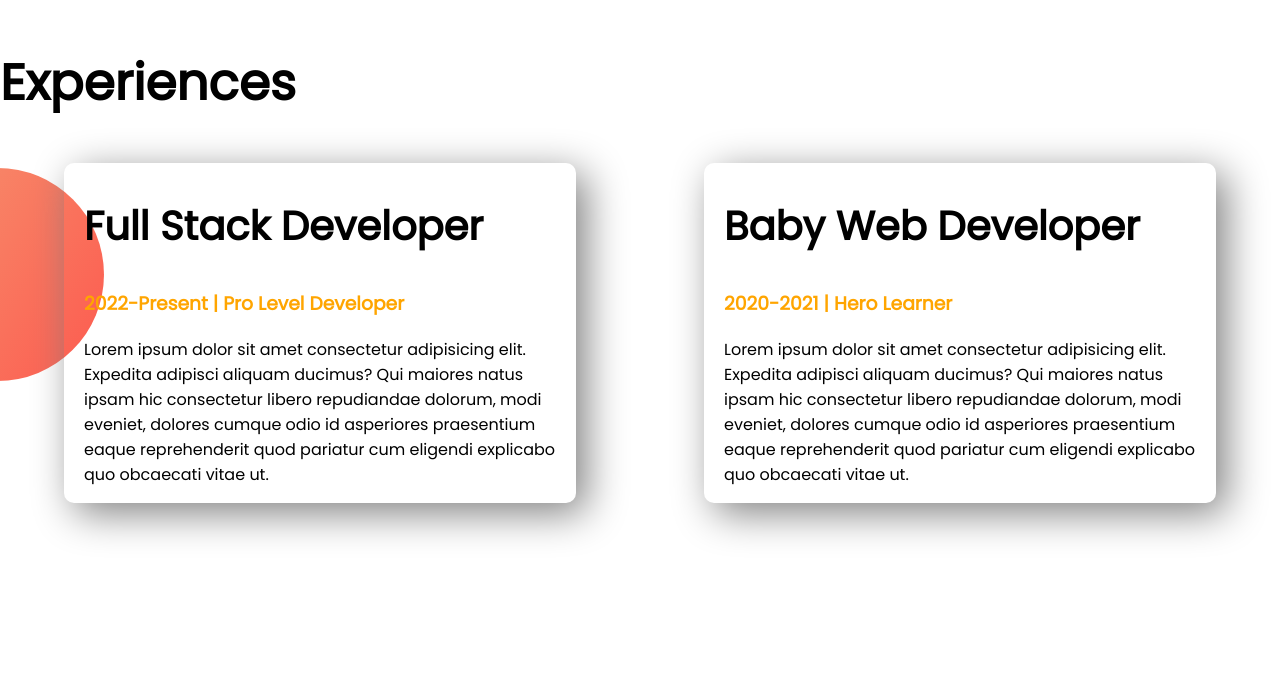
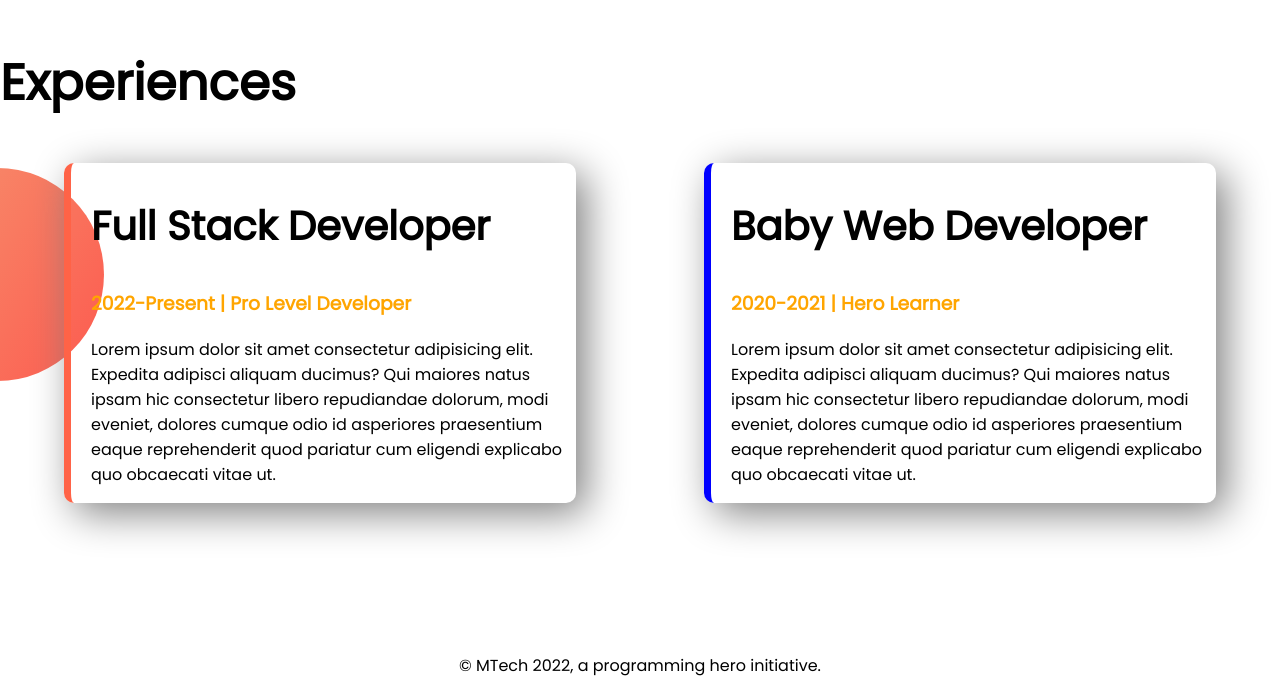
Before and after one commit to MorshedShafin/developer-portfolio, a plain HTML site: page index.html in a window 1280 px wide. Shown: the part 1228-1922 px from the top of the page. Before the commit the page ends 1881 px from the top, so only its background shows below. Drawn offline with Linux system fonts and the light colour scheme.

Commit message:
Finished

```diff
--- a/index.html
+++ b/index.html
@@ -73,7 +73,7 @@
 		<section class="experience-area">
 			<h1>Experiences</h1>
 			<div class="flexible-container">
-				<div class="experience-item">
+				<div id="full-stack-developer" class="experience-item">
 					<h2>Full Stack Developer</h2>
 					<h3 class="orange-color">
 						2022-Present | Pro Level Developer
@@ -87,7 +87,7 @@
 						quo obcaecati vitae ut.
 					</p>
 				</div>
-				<div class="experience-item">
+				<div id="hero-learner" class="experience-item">
 					<h2>Baby Web Developer</h2>
 					<h3 class="orange-color">2020-2021 | Hero Learner</h3>
 					<p>
@@ -102,4 +102,7 @@
 			</div>
 		</section>
 	</body>
+	<footer>
+		<p>&copy; MTech 2022, a programming hero initiative.</p>
+	</footer>
 </html>
--- a/style.css
+++ b/style.css
@@ -68,3 +68,15 @@ h2 {
     border-radius: 10px;
     box-shadow: 10px 10px 40px gray;
 }
+
+#full-stack-developer {
+    border-left: 7px solid tomato;
+}
+
+#hero-learner {
+    border-left: 7px solid blue;
+}
+
+footer {
+    text-align: center;
+}
```
